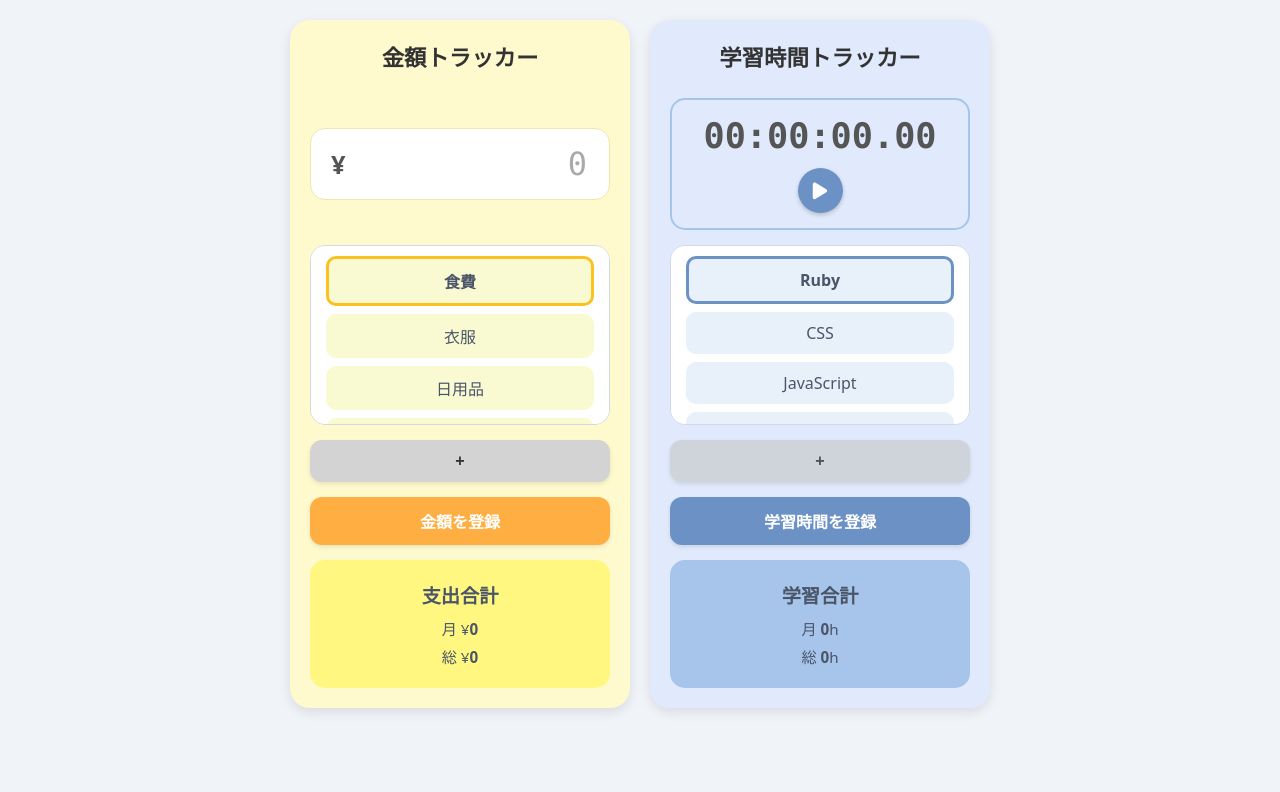
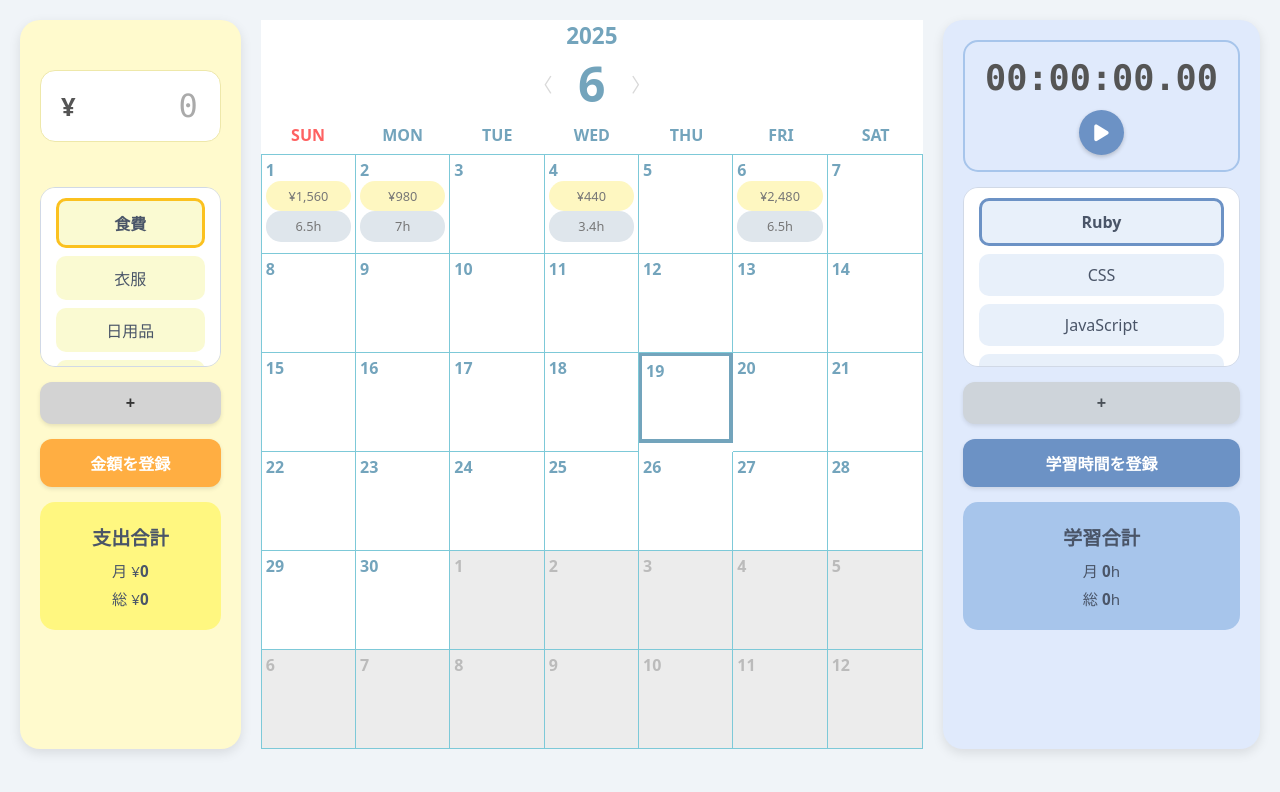
Before and after one commit to mamoru2002/apprentice-team1, a website with bundled scripts: page public/index.html in a window 1280 px wide. Built offline with nearby package versions, Linux system fonts and the light colour scheme; files whose address does not match are found by name.

Commit message:
UIの統合およびバックエンドの合計処理と表示の実装完了

```diff
--- a/app/styles/calendar.css
+++ /dev/null
@@ -1,165 +0,0 @@
-html {
-  font-size: 16px;
-}
-body {
-  font-family: sans-serif;
-  color: #73a4bc;
-  /* background: #f4f4f4; */
-  display: flex;
-  justify-content: center;
-  padding: 1rem;
-}
-
-.calendar {
-  width: 700px;
-  /* max-height: 100vh; */
-  background: white;
-  /* border-radius: 8px; */
-  overflow: hidden;
-  /* box-shadow: 0 0 10px rgba(0,0,0,0.1); */
-}
-
-.header {
-  text-align: center;
-  /* padding: 0.3rem; */
-  font-size: 3rem;
-  font-weight: bold;
-}
-
-.header .year {
-  font-size: 1.4rem;
-  /* margin-bottom: 0.2rem; */
-}
-
-.month-nav {
-  display: flex;
-  align-items: center;
-  justify-content: center;
-  gap: 1rem;
-}
-
-.month-nav button {
-  /* background: #dbefff; */
-  border: none;
-  padding: 0.3rem 0.6rem;
-  font-size: 1.2rem;
-  color: #d9d9d9;
-  border-radius: 4px;
-  cursor: pointer;
-  transition: 0.2s ease;
-}
-
-.month-nav button:hover {
-  font-weight: bold;
-  color: #5c8396;
-}
-
-.days {
-  display: grid;
-  grid-template-columns: repeat(7, 1fr);
-  background: white;
-  text-align: center;
-  font-weight: bold;
-}
-
-.day-name {
-  padding: 0.5rem;
-}
-.sunday {
-  color: #fe6262;
-}
-.dates {
-  display: grid;
-  grid-template-columns: repeat(7, 1fr);
-  border: 1px solid #7dc9d8;;
-}
-
-.date {
-  height: 90px;
-  border-bottom: 1px solid #7dc9d8;
-  border-right: 1px solid #7dc9d8;
-  padding: 0.25rem;
-  position: relative;
-  display: flex;
-  flex-direction: column;
-  overflow: hidden;
-}
-
-.date:nth-child(7n) {
-  border-right: none;
-}
-
-.date:nth-child(n+36) {
-  border-bottom: none;
-}
-
-.date-overlay {
-  position: absolute;
-  top: 0;
-  left: 0;
-  width: 100%;
-  height: 100%;
-  background-color: rgba(114, 114, 114, 0.619);
-  display: none;
-  z-index: 2;
-}
-
-.date:hover .date-overlay,
-.date:hover .date-links {
-  display: block;
-}
-
-.date-links {
-  display: none;
-  position: absolute;
-  top: 50%;
-  left: 50%;
-  transform: translate(-50%, -50%);
-  z-index: 3;
-  text-align: center;
-}
-
-.detail-link {
-  color: white;
-  text-decoration: none;
-  font-weight: bold;
-}
-
-.date .day-number {
-  font-weight: bold;
-  /* margin-bottom: 0.25rem; */
-}
-
-.date.today {
-  border-right: 4px solid;
-  border-bottom: 4px solid;
-  border-top: 3px solid;
-  border-left: 3px solid;
-  box-sizing: border-box;
-}
-
-.date .expense {
-  background: #fef7c1;
-  font-size: 0.8rem;
-  border-radius: 15px;
-  text-align: center;
-  line-height: 1.9rem;
-  color: #777777;
-  display: block;
-}
-
-.date .hours {
-  background: #dfe6ec;
-  font-size: 0.8rem;
-  border-radius: 15px;
-  text-align: center;
-  line-height: 1.9rem;
-  color: #777777;
-  display: block;
-}
-
-/* 前月・翌月のグレー表示 */
-.other-month {
-  color: #bbb;
-  background-color: #bbbbbb49;
-}
--- a/app/scripts/calendar.js
+++ b/public/calendar.js
@@ -6,11 +6,16 @@ const workData = [
 ];
 
 let currentYear = new Date().getFullYear();
-let currentMonth = new Date().getMonth(); // 0-index
+let currentMonth = new Date().getMonth(); // 0-indexed month
+
+const calendarEl = document.getElementById('calendar-dates');
+const yearEl = document.getElementById('current-year');
+const monthEl = document.getElementById('current-month');
+const prevBtn = document.getElementById('prev-month');
+const nextBtn = document.getElementById('next-month');
 
 function renderCalendar(year, month) {
-  const calendar = document.getElementById('calendar-dates');
-  calendar.innerHTML = '';
+  calendarEl.innerHTML = '';
 
   const today = new Date();
   const todayStr = `${today.getFullYear()}-${String(today.getMonth() + 1).padStart(2, '0')}-${String(today.getDate()).padStart(2, '0')}`;
@@ -18,12 +23,10 @@ function renderCalendar(year, month) {
   const daysInMonth = new Date(year, month + 1, 0).getDate();
   const startDay = new Date(year, month, 1).getDay();
   const totalCells = 42;
-
   const prevMonthLastDate = new Date(year, month, 0).getDate();
 
-  // 年月表示を更新
-  document.getElementById('current-year').textContent = `${year}`;
-  document.getElementById('current-month').textContent = `${month + 1}`;
+  yearEl.textContent = `${year}`;
+  monthEl.textContent = `${month + 1}`;
 
   for (let i = 0; i < totalCells; i += 1) {
     const cell = document.createElement('div');
@@ -33,31 +36,25 @@ function renderCalendar(year, month) {
     dayNum.className = 'day-number';
 
     let dateStr = '';
-    let displayDay = '';
+    let displayDay = 0;
 
     if (i < startDay) {
-      // 前月
       displayDay = prevMonthLastDate - (startDay - 1 - i);
-      dayNum.textContent = displayDay;
-      cell.classList.add('other-month');
       const prevDate = new Date(year, month - 1, displayDay);
       dateStr = `${prevDate.getFullYear()}-${String(prevDate.getMonth() + 1).padStart(2, '0')}-${String(displayDay).padStart(2, '0')}`;
+      cell.classList.add('other-month');
     } else if (i >= startDay + daysInMonth) {
-      // 翌月
       displayDay = i - (startDay + daysInMonth) + 1;
-      dayNum.textContent = displayDay;
-      cell.classList.add('other-month');
       const nextDate = new Date(year, month + 1, displayDay);
       dateStr = `${nextDate.getFullYear()}-${String(nextDate.getMonth() + 1).padStart(2, '0')}-${String(displayDay).padStart(2, '0')}`;
+      cell.classList.add('other-month');
     } else {
-      // 今月
       displayDay = i - startDay + 1;
-      dayNum.textContent = displayDay;
       const thisDate = new Date(year, month, displayDay);
       dateStr = `${thisDate.getFullYear()}-${String(thisDate.getMonth() + 1).padStart(2, '0')}-${String(displayDay).padStart(2, '0')}`;
     }
-
-    cell.appendChild(dayNum); // 先に日付を追加
+    dayNum.textContent = displayDay;
+    cell.appendChild(dayNum);
 
     if (dateStr === todayStr) {
       cell.classList.add('today');
@@ -79,53 +76,53 @@ function renderCalendar(year, month) {
       }
     }
 
-    // ホバー時のグレーのオーバレイ要素を追加
     const overlay = document.createElement('div');
     overlay.className = 'date-overlay';
     cell.appendChild(overlay);
 
-    // 編集・詳細リンクを追加
     const links = document.createElement('div');
     links.className = 'date-links';
-
-    const detailLink = document.createElement('a');
-    detailLink.href = `#detail-${dateStr}`;
-    detailLink.className = 'detail-link';
-    detailLink.innerHTML = `
-      <span class="link-main">詳細</span><br>
-      <span class="link-sub">(編集)</span>
-    `;
-
-    links.appendChild(detailLink);
+    links.innerHTML = `
+      <a href="#detail-${dateStr}" class="detail-link">
+        <span class="link-main">詳細</span><br>
+        <span class="link-sub">(編集)</span>
+      </a>`;
     cell.appendChild(links);
 
-    // 日付セルクリック時のイベント処理
     cell.dataset.date = dateStr;
     cell.addEventListener('click', (e) => {
-      const clickedDate = e.currentTarget.dataset.date;
-      console.log('Clicked date:', clickedDate);
+      console.log('Clicked date:', e.currentTarget.dataset.date);
     });
 
-    calendar.appendChild(cell);
+    calendarEl.appendChild(cell);
   }
 }
 
-renderCalendar(currentYear, currentMonth);
-
-document.getElementById('prev-month').addEventListener('click', () => {
+function handlePrevMonth() {
   currentMonth -= 1;
   if (currentMonth < 0) {
     currentMonth = 11;
     currentYear -= 1;
   }
   renderCalendar(currentYear, currentMonth);
-});
+}
 
-document.getElementById('next-month').addEventListener('click', () => {
+function handleNextMonth() {
   currentMonth += 1;
   if (currentMonth > 11) {
     currentMonth = 0;
     currentYear += 1;
   }
   renderCalendar(currentYear, currentMonth);
-});
+}
+
+export function initializeCalendar() {
+  if (!calendarEl || !yearEl || !monthEl || !prevBtn || !nextBtn) {
+    console.error('カレンダーの描画に必要なDOM要素が見つかりません。');
+    return;
+  }
+
+  renderCalendar(currentYear, currentMonth);
+  prevBtn.addEventListener('click', handlePrevMonth);
+  nextBtn.addEventListener('click', handleNextMonth);
+}
--- a/public/index.html
+++ b/public/index.html
@@ -10,7 +10,6 @@
     <div class="app-container">
         <div class="sidebar expense-tracker-sidebar">
             <div class="expense-tracker-container">
-                <h2>金額トラッカー</h2>
                 <div class="amount-input-display">
                     <span class="currency-symbol">¥</span>
                     <input type="number" id="amountInput" placeholder="0">
@@ -36,9 +35,30 @@
                 </div>
             </div>
         </div>
+
+        <div class="calendar">
+            <div class="header">
+                <div class="year" id="current-year"></div>
+                <div class="month-nav">
+                    <button id="prev-month">〈</button>
+                    <span class="month" id="current-month"></span>
+                    <button id="next-month">〉</button>
+                </div>
+            </div>
+            <div class="days">
+                <div class="day-name sunday">SUN</div>
+                <div class="day-name">MON</div>
+                <div class="day-name">TUE</div>
+                <div class="day-name">WED</div>
+                <div class="day-name">THU</div>
+                <div class="day-name">FRI</div>
+                <div class="day-name">SAT</div>
+            </div>
+            <div class="dates" id="calendar-dates"></div>
+        </div>
+
         <div class="sidebar study-tracker-sidebar">
             <div class="tracker-container">
-                <h2>学習時間トラッカー</h2>
                 <div class="stopwatch-display">
                     <div id="timeDisplay">00:00:00.00</div>
                     <button id="playPauseButton" class="play-pause-btn">
--- a/public/main.css
+++ b/public/main.css
@@ -1,3 +1,4 @@
+/* Base Styles & Global Settings */
 body {
     font-family: system-ui, -apple-system, BlinkMacSystemFont, 'Segoe UI', Roboto, Oxygen, Ubuntu, Cantarell, 'Open Sans', 'Helvetica Neue', sans-serif;
     display: flex;
@@ -8,20 +9,37 @@ body {
     margin: 0;
     padding: 20px;
     box-sizing: border-box;
+    color: #73a4bc;
 }
 
+html {
+    font-size: 16px;
+}
+
+/* App Container & Layout Ratio */
 .app-container {
     display: flex;
     gap: 20px;
     width: 100%;
-    max-width: 700px;
+    max-width: 1400px; /* Adjusted for wider layout */
     height: 100%;
     align-items: stretch;
 }
 
+.sidebar.expense-tracker-sidebar {
+    flex: 1 1 20%;
+}
+
+.calendar {
+    flex: 3 1 60%;
+}
+
+.sidebar.study-tracker-sidebar {
+    flex: 1 1 20%;
+}
+
+/* Sidebar and General Tracker Container Styles */
 .sidebar {
-    flex: 1;
-    min-width: 300px;
     display: flex;
     flex-direction: column;
 }
@@ -38,6 +56,7 @@ body {
     box-sizing: border-box;
     flex-grow: 1;
 }
+
 .tracker-container h2, .expense-tracker-container h2 {
     margin-top: 0;
     margin-bottom: 10px;
@@ -45,7 +64,7 @@ body {
     font-size: 1.4em;
 }
 
-
+/* Study Tracker Specific Styles */
 .tracker-container {
     background-color: #e0eafc;
 }
@@ -94,67 +113,12 @@ body {
     box-shadow: 0 2px 4px rgba(0,0,0,0.2);
     transition: background-color 0.2s ease;
 }
+
 .play-pause-btn:hover {
     background-color: #5a7daa;
 }
 
-
-
-.task-list, .category-list {
-    list-style: none;
-    padding: 0 5px;
-    margin: 0;
-}
-
-.task-item {
-    background-color: #e8f0fA;
-    color: #4a5568;
-    padding: 10px 15px;
-    margin-bottom: 8px;
-    border-radius: 10px;
-    cursor: pointer;
-    text-align: center;
-    font-weight: 500;
-}
-.task-item:last-child {
-    margin-bottom: 0;
-}
-.task-item.active {
-    border: 3px, solid, #6c92c5;
-    color: #4a5568;
-    font-weight: bold;
-}
-.task-item:hover:not(.active) {
-    background-color: #d0e1f9;
-}
-
-.summary-display {
-    border-radius: 15px;
-    padding: 15px;
-    width: 100%;
-    box-sizing: border-box;
-    text-align: center;
-}
-.summary-display p {
-    margin: 6px 0;
-    font-size: 0.95em;
-}
-.summary-display p:first-child {
-    font-weight: bold;
-    font-size: 1.2em;
-    margin-bottom: 8px;
-}
-.summary-display span {
-    font-weight: bold;
-}
-
-.study-summary {
-    background-color: #a7c5eb;
-    color: #4a5568;
-}
-
-
-
+/* Expense Tracker Specific Styles */
 .expense-tracker-container {
     background-color: #fffacd;
 }
@@ -197,15 +161,15 @@ body {
 
 #amountInput::-webkit-outer-spin-button,
 #amountInput::-webkit-inner-spin-button {
-  -webkit-appearance: none;
-  margin: 0;
+    -webkit-appearance: none;
+    margin: 0;
 }
 #amountInput[type=number] {
-  -moz-appearance: textfield;
+    -moz-appearance: textfield;
 }
 
-
-.category-selection {
+/* Category & Task List Styles */
+.category-selection, .task-selection {
     background-color: #fff;
     border: 1px solid #d1d9e6;
     border-radius: 15px;
@@ -218,28 +182,53 @@ body {
     justify-content: flex-start;
 }
 
-.category-item {
-    background-color: #fafad2;
-    color: #4a5568;
+.task-list, .category-list {
+    list-style: none;
+    padding: 0 5px;
+    margin: 0;
+}
+
+.category-item, .task-item {
     padding: 10px 15px;
     margin-bottom: 8px;
     border-radius: 10px;
     cursor: pointer;
     text-align: center;
     font-weight: 500;
+    color: #4a5568;
 }
-.category-item:last-child {
+
+.category-item:last-child, .task-item:last-child {
     margin-bottom: 0;
 }
+
+.task-item {
+    background-color: #e8f0fA;
+}
+
+.task-item.active {
+    border: 3px, solid, #6c92c5;
+    font-weight: bold;
+}
+
+.task-item:hover:not(.active) {
+    background-color: #d0e1f9;
+}
+
+.category-item {
+    background-color: #fafad2;
+}
+
 .category-item.active {
     border: 3px, solid, #fbc11f;
-    color: #4a5568;
     font-weight: bold;
 }
+
 .category-item:hover:not(.active) {
     background-color: #f9f787;
 }
 
+/* Scrollbar Styles */
 .task-selection::-webkit-scrollbar, .category-selection::-webkit-scrollbar {
     width: 6px;
 }
@@ -256,12 +245,12 @@ body {
     border-radius: 10px;
 }
 .task-selection, .category-selection {
-  scrollbar-width: thin;
+    scrollbar-width: thin;
 }
 .task-selection { scrollbar-color: #b8cce0 transparent; }
 .category-selection { scrollbar-color: #dcdcdc transparent; }
 
-
+/* Button Styles */
 .add-task-btn, .add-category-btn, .log-btn {
     border: none;
     padding: 12px 20px;
@@ -299,7 +288,7 @@ body {
     background-color: #c0c0c0;
 }
 
-.log-btn { /* 学習時間登録ボタン */
+.log-btn { /* Study Time Log Button */
     background-color: #6c92c5;
     color: white;
 }
@@ -307,7 +296,7 @@ body {
     background-color: #5a7daa;
 }
 
-.expense-log-btn { /* 金額登録ボタン */
+.expense-log-btn { /* Expense Log Button */
     background-color: #ffae42;
     color: white;
 }
@@ -315,10 +304,183 @@ body {
     background-color: #ff8c00;
 }
 
+/* Summary Display Styles */
+.summary-display {
+    border-radius: 15px;
+    padding: 15px;
+    width: 100%;
+    box-sizing: border-box;
+    text-align: center;
+}
+.summary-display p {
+    margin: 6px 0;
+    font-size: 0.95em;
+}
+.summary-display p:first-child {
+    font-weight: bold;
+    font-size: 1.2em;
+    margin-bottom: 8px;
+}
+.summary-display span {
+    font-weight: bold;
+}
+
+.study-summary {
+    background-color: #a7c5eb;
+    color: #4a5568;
+}
+
 .expense-summary {
     background-color: #fff780;
-    color: #4a5568
+    color: #4a5568;
 }
 .expense-summary p:first-child {
     text-align: center;
 }
+
+/* --- Calendar Styles --- */
+.calendar {
+    background: white;
+    overflow: hidden;
+}
+
+.header {
+    text-align: center;
+    font-size: 3rem;
+    font-weight: bold;
+}
+
+.header .year {
+    font-size: 1.4rem;
+}
+
+.month-nav {
+    display: flex;
+    align-items: center;
+    justify-content: center;
+    gap: 1rem;
+}
+
+.month-nav button {
+    border: none;
+    padding: 0.3rem 0.6rem;
+    font-size: 1.2rem;
+    color: #d9d9d9;
+    background: transparent;
+    border-radius: 4px;
+    cursor: pointer;
+    transition: 0.2s ease;
+}
+
+.month-nav button:hover {
+    font-weight: bold;
+    color: #5c8396;
+}
+
+.days {
+    display: grid;
+    grid-template-columns: repeat(7, 1fr);
+    background: white;
+    text-align: center;
+    font-weight: bold;
+}
+
+.day-name {
+    padding: 0.5rem;
+}
+.sunday {
+    color: #fe6262;
+}
+.dates {
+    display: grid;
+    grid-template-columns: repeat(7, 1fr);
+    border: 1px solid #7dc9d8;
+}
+
+.date {
+    height: 90px;
+    border-bottom: 1px solid #7dc9d8;
+    border-right: 1px solid #7dc9d8;
+    padding: 0.25rem;
+    position: relative;
+    display: flex;
+    flex-direction: column;
+    overflow: hidden;
+}
+
+.date:nth-child(7n) {
+    border-right: none;
+}
+
+.date:nth-child(n+36) {
+    border-bottom: none;
+}
+
+.date-overlay {
+    position: absolute;
+    top: 0;
+    left: 0;
+    width: 100%;
+    height: 100%;
+    background-color: rgba(114, 114, 114, 0.619);
+    display: none;
+    z-index: 2;
+}
+
+.date:hover .date-overlay,
+.date:hover .date-links {
+    display: block;
+}
+
+.date-links {
+    display: none;
+    position: absolute;
+    top: 50%;
+    left: 50%;
+    transform: translate(-50%, -50%);
+    z-index: 3;
+    text-align: center;
+}
+
+.detail-link {
+    color: white;
+    text-decoration: none;
+    font-weight: bold;
+}
+
+.date .day-number {
+    font-weight: bold;
+}
+
+.date.today {
+    border-right: 4px solid;
+    border-bottom: 4px solid;
+    border-top: 3px solid;
+    border-left: 3px solid;
+    box-sizing: border-box;
+}
+
+.date .expense {
+    background: #fef7c1;
+    font-size: 0.8rem;
+    border-radius: 15px;
+    text-align: center;
+    line-height: 1.9rem;
+    color: #777777;
+    display: block;
+}
+
+.date .hours {
+    background: #dfe6ec;
+    font-size: 0.8rem;
+    border-radius: 15px;
+    text-align: center;
+    line-height: 1.9rem;
+    color: #777777;
+    display: block;
+}
+
+.other-month {
+    color: #bbb;
+    background-color: #bbbbbb49;
+}
--- a/public/main.js
+++ b/public/main.js
@@ -1,4 +1,8 @@
 import { start as startStopwatch, stop as stopStopwatch, reset as resetStopwatch, getCurrentElapsedTime } from './stopwatch.js';
+import { initializeCalendar } from './calendar.js';
+document.addEventListener('DOMContentLoaded', () => {
+    initializeCalendar();
+  });
 
 const API = {
     async get(endpoint) {
```
